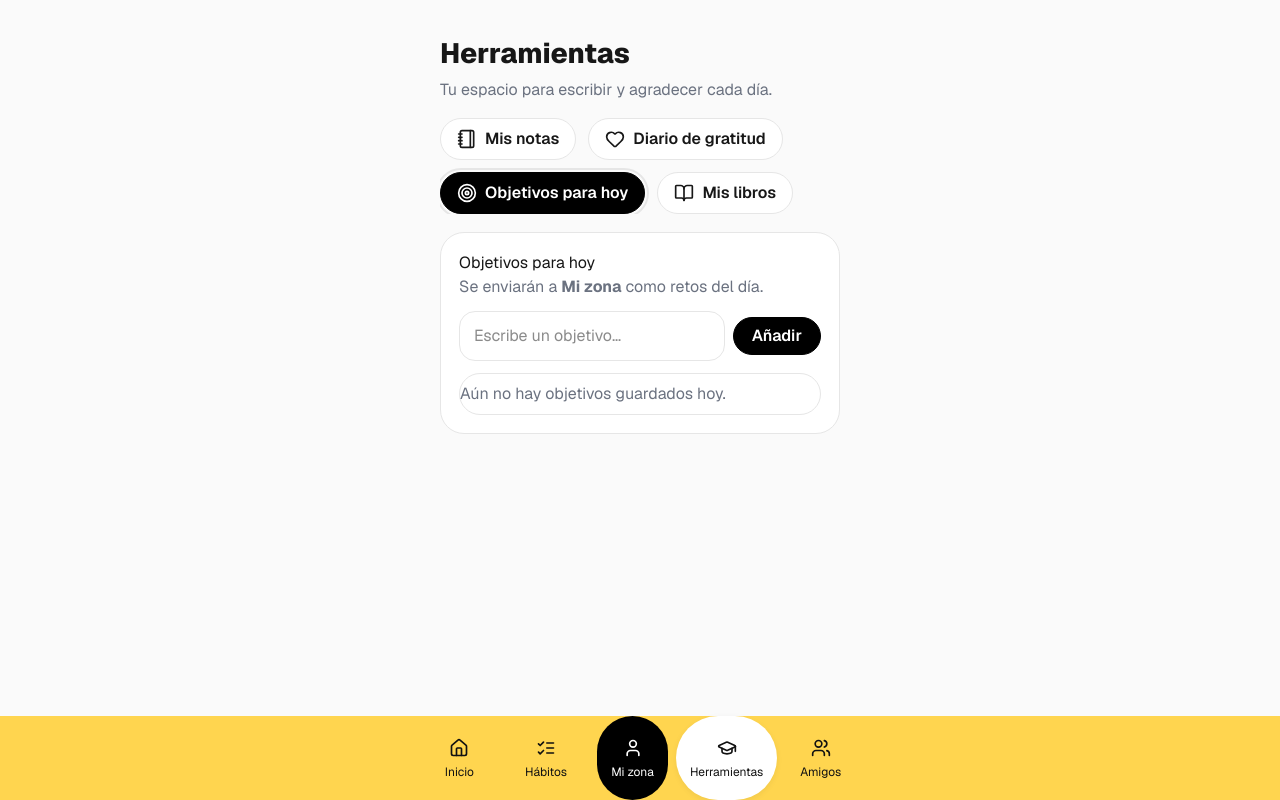
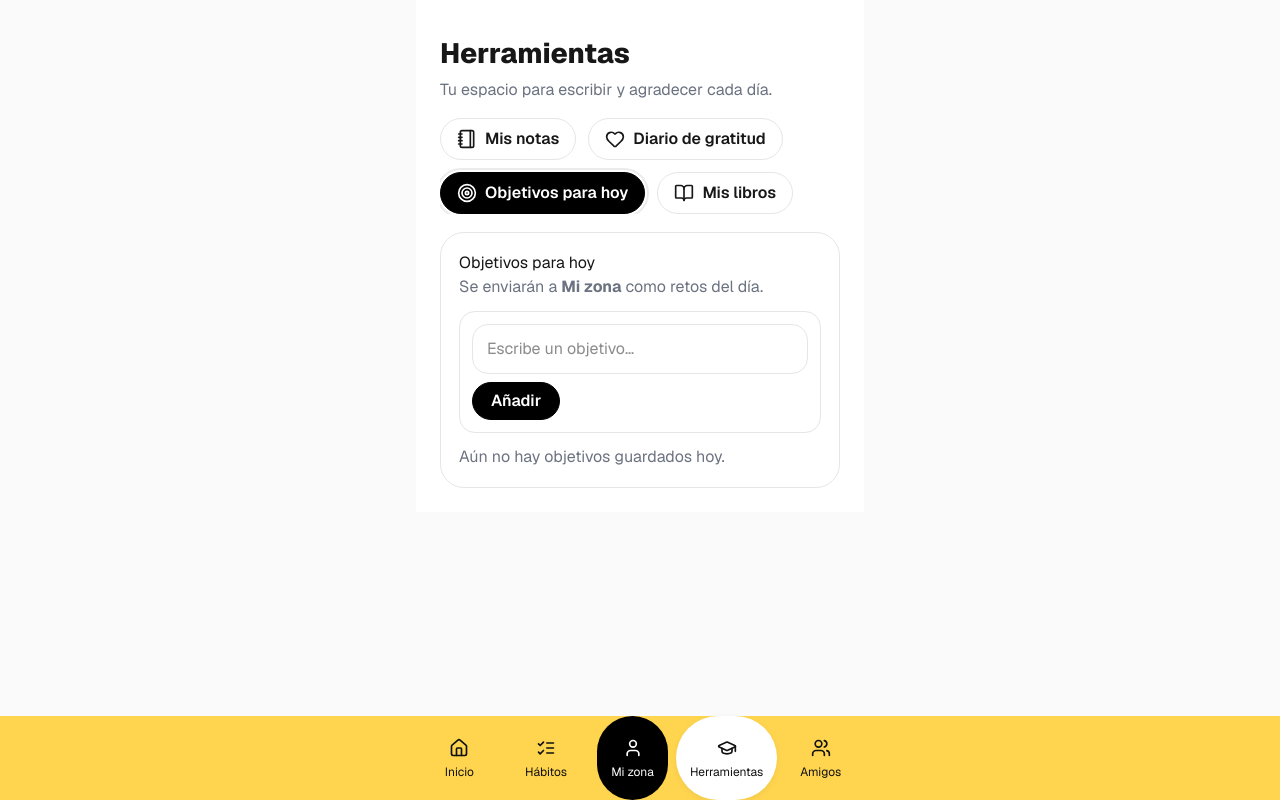
Before and after one commit to samcastella/akira, a Next.js app: page /herramientas in a window 1280 px wide. Both pictures are taken after a click on the tab "Objetivos para hoy". Built offline with nearby package versions, Linux system fonts and the light colour scheme.

Commit message:
Herramientas: fondo blanco, objetivos con más aire, gratitud subtítulo

```diff
--- a/src/app/herramientas/page.tsx
+++ b/src/app/herramientas/page.tsx
@@ -109,7 +109,7 @@ export default function Herramientas() {
   const [tab, setTab] = useState<TabKey>('notas');
 
   return (
-    <div className="py-6 container">
+    <div className="py-6 container" style={{ background: '#fff' }}>
       <h2 className="page-title">Herramientas</h2>
       <p className="muted" style={{ margin: '0 0 16px' }}>Tu espacio para escribir y agradecer cada día.</p>
 
@@ -369,6 +369,8 @@ function GratitudeDay({
 
   const addRow = () => setLocalRows([...localRows, { id: crypto.randomUUID(), text: '' }]);
 
+  const visibleRows = rows.filter(r => r.text.trim());
+
   return (
     <div className="border rounded-xl p-4 mb-3">
       <div className="flex items-center justify-between">
@@ -386,9 +388,10 @@ function GratitudeDay({
 
       {open && !editing && (
         <>
-          <ul className="mt-3 list-disc pl-5">
-            {rows.filter(r => r.text.trim()).length
-              ? rows.filter(r => r.text.trim()).map(r => <li key={r.id}>{r.text}</li>)
+          <div className="mt-3 muted">Diste las gracias por:</div>
+          <ul className="mt-2" style={{ listStyle: 'none', paddingLeft: 0, margin: 0 }}>
+            {visibleRows.length
+              ? visibleRows.map(r => <li key={r.id}>· {r.text}</li>)
               : <li className="text-neutral-500">Sin entradas</li>}
           </ul>
           {editable && (
@@ -422,7 +425,7 @@ function GratitudeDay({
 }
 
 /* ===========================
-   Objetivos para hoy — sin Repetir, layout contenido
+   Objetivos para hoy — más “aire”, sin Repetir
    =========================== */
 function GoalsTool() {
   const [byDay, setByDay] = useState<GoalsByDay>(() => loadLS<GoalsByDay>(LS_GOALS, {}));
@@ -469,37 +472,33 @@ function GoalsTool() {
       <h3 style={{ marginTop: 0 }}>Objetivos para hoy</h3>
       <p className="muted">Se enviarán a <b>Mi zona</b> como retos del día.</p>
 
-      {/* Crear objetivo (contenido, sin overflow) */}
-      <div style={{ marginTop: 12 }}>
-        <div
-          style={{
-            display: 'flex', gap: 8, alignItems: 'center', flexWrap: 'wrap'
-          }}
-        >
+      {/* Crear objetivo con más “respiración” */}
+      <div className="rows" style={{ marginTop: 12 }}>
+        <div className="row" style={{ display: 'flex', gap: 8, alignItems: 'center', flexWrap: 'wrap' }}>
           <input
             className="input"
             placeholder="Escribe un objetivo…"
             value={text}
             onChange={e => setText(e.target.value)}
-            style={{ flex: '1 1 220px', minWidth: 0 }}
+            style={{ flex: '1 1 240px', minWidth: 0 }}
           />
           <button className="btn" onClick={add}>Añadir</button>
         </div>
-      </div>
 
-      {/* Histórico simple sin checkbox */}
-      <ul className="list card" style={{ marginTop: 12 }}>
-        {list.length === 0 && <li style={{ padding: '8px 0' }} className="muted">Aún no hay objetivos guardados hoy.</li>}
+        {/* Histórico: cada objetivo en su propia .row (más padding) */}
+        <div className="rows">
+          {list.length === 0 && <div className="muted">Aún no hay objetivos guardados hoy.</div>}
           {list.map(g => (
-          <li key={g.id} style={{ display: 'flex', alignItems: 'center', justifyContent: 'space-between', padding: '10px 0', gap: 12 }}>
+            <div key={g.id} className="row" style={{ display: 'flex', alignItems: 'center', justifyContent: 'space-between', gap: 12 }}>
               <span>{g.text}</span>
               <div style={{ display: 'flex', gap: 8 }}>
                 <button className="btn secondary" onClick={() => edit(g.id)}>Editar</button>
                 <button className="btn red" onClick={() => del(g.id)}>Borrar</button>
               </div>
-          </li>
+            </div>
           ))}
-      </ul>
+        </div>
+      </div>
     </div>
   );
 }
```
Lines whose indentation alone changed are shown as unchanged.
